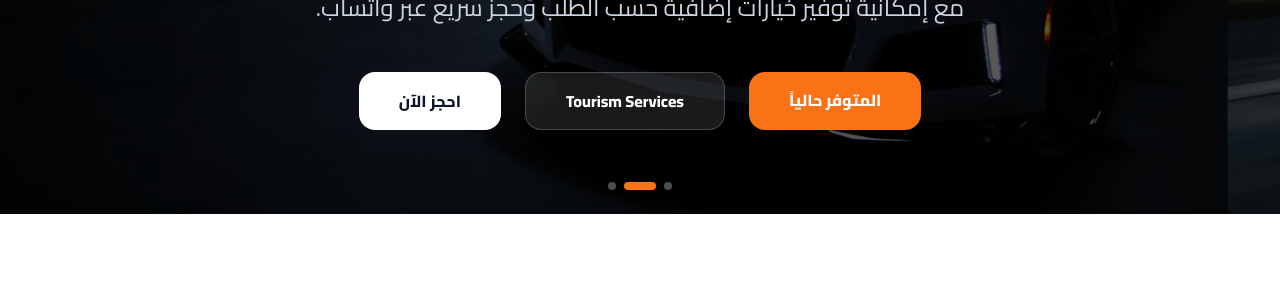
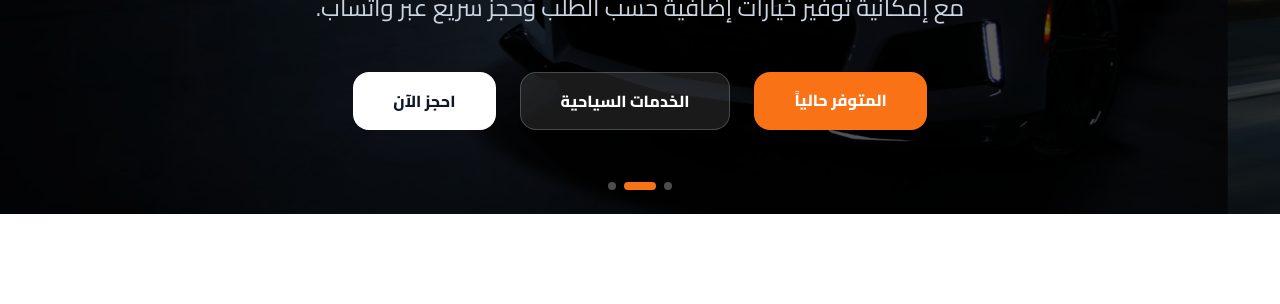
Before and after one commit to alreefcar/alreef-website, a plain HTML site: page index.html in a window 1280 px wide. Shown: the part 466-770 px from the top of the page. Drawn offline with nearby package versions, Linux system fonts and the light colour scheme.

Commit message:
Update index.txt

```diff
--- a/index.html
+++ b/index.html
@@ -251,7 +251,7 @@
          <div class="flex flex-wrap justify-center gap-6 mb-6">
               <a href="#fleet" class="bg-orange-500 hover:bg-orange-600 text-white px-10 py-4 rounded-2xl font-black" data-i18n="fleet_btn">المتوفر حالياً</a>
 
-              <a href="https://alreefcar.github.io/alreef-website/services.html" class="bg-white/10 hover:bg-white/20 text-white px-10 py-4 rounded-2xl font-black border border-white/20">Tourism Services</a>
+                <a href="https://alreefcar.github.io/alreef-website/services.html" class="bg-white/10 hover:bg-white/20 text-white px-10 py-4 rounded-2xl font-black border border-white/20" data-i18n="services_link">الخدمات السياحية</a>
 
               <button type="button" onclick="openBookingModal('General Booking Inquiry')" class="bg-white hover:bg-slate-100 text-slate-900 px-10 py-4 rounded-2xl font-black" data-i18n="book_btn">احجز الآن</button>
             </div>
```
